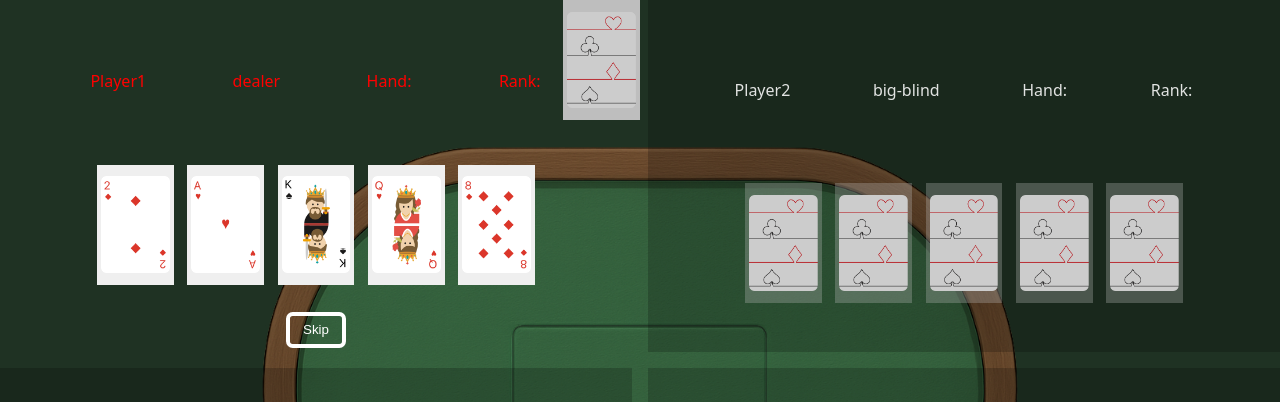
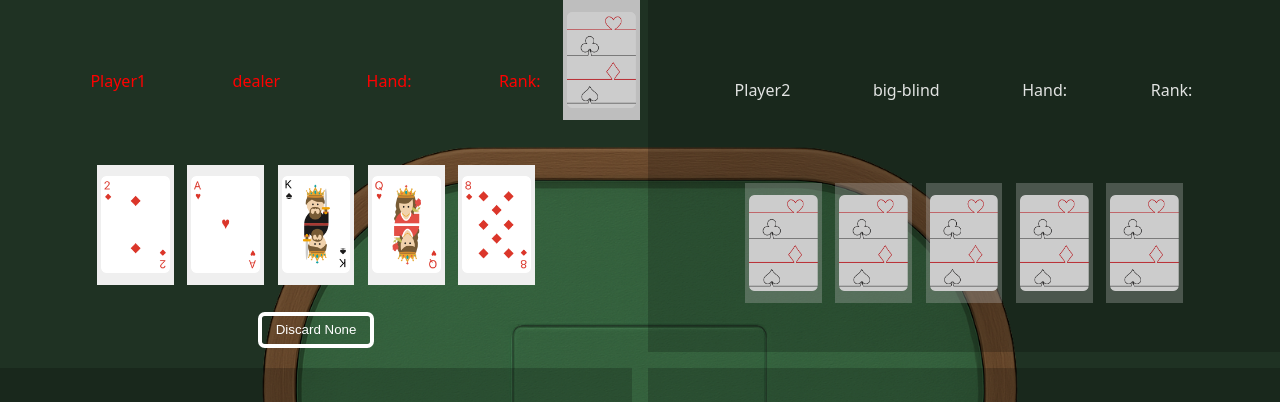
Before and after one commit to Marcaus-Cruz/le-casino, a React (Vite) app: page / in a window 1280 px wide. Both pictures are taken after a click on the button "Start Game". Shown: the top 402 px of the page. Built offline with nearby package versions, Linux system fonts and the light colour scheme.

Commit message:
Players no longer allowed to discard multiple times

```diff
--- a/src/components/Player.tsx
+++ b/src/components/Player.tsx
@@ -13,13 +13,12 @@ type PlayerProps = PlayerData & {
 const Player = (props: PlayerProps) => {
    const TableModel = useContext(TableContext);
 
-   const { name, role, dealtCards, position, currentPlayerIndex } = props;
+   const { name, role, dealtCards, position, currentPlayerIndex, showdownStanding, hand } = props;
    const { onDiscard: doDiscard } = props;
 
    const [isCurrentPlayer, setIsCurrentPlayer] = useState<boolean>(position === currentPlayerIndex);
    const [selectedCards, setSelectedCards] = useState<CardData[]>([]);
 
-   // TODO: Don't need this
    useEffect(() => {
       setIsCurrentPlayer(position === currentPlayerIndex);
    }, [currentPlayerIndex, position]);
@@ -51,15 +50,9 @@ const Player = (props: PlayerProps) => {
          <div className='player-info'>
             <div className='name'>{name}</div>
             <div className='role'>{role}</div>
-            <div className='hand'>Hand: {TableModel.playerPositions[position].hand?.name}</div>
-            <div
-               className={
-                  TableModel.playerPositions[position].showdownStanding
-                     ? `standing rank-${TableModel.playerPositions[position].showdownStanding}`
-                     : 'standing'
-               }
-            >
-               Rank: {TableModel.playerPositions[position].showdownStanding}
+            <div className='hand'>Hand: {hand?.name}</div>
+            <div className={showdownStanding ? `standing rank-${showdownStanding}` : 'standing'}>
+               Rank: {showdownStanding}
             </div>
          </div>
          {isDebug() && (
@@ -85,11 +78,13 @@ const Player = (props: PlayerProps) => {
                />
             ))}
          </div>
-         {isCurrentPlayer && TableModel.stage === 'discarding' && (
-            <button onClick={discard} className='btn'>
-               {`${selectedCards.length ? 'Discard' : 'Skip'}`}
-            </button>
-         )}
+         {isCurrentPlayer &&
+            TableModel.stage === 'discarding' &&
+            !TableModel.hasPlayerDiscarded[position] && (
+               <button onClick={discard} className='btn'>
+                  {`${selectedCards.length ? 'Discard' : 'Discard None'}`}
+               </button>
+            )}
       </div>
    );
 };
```
